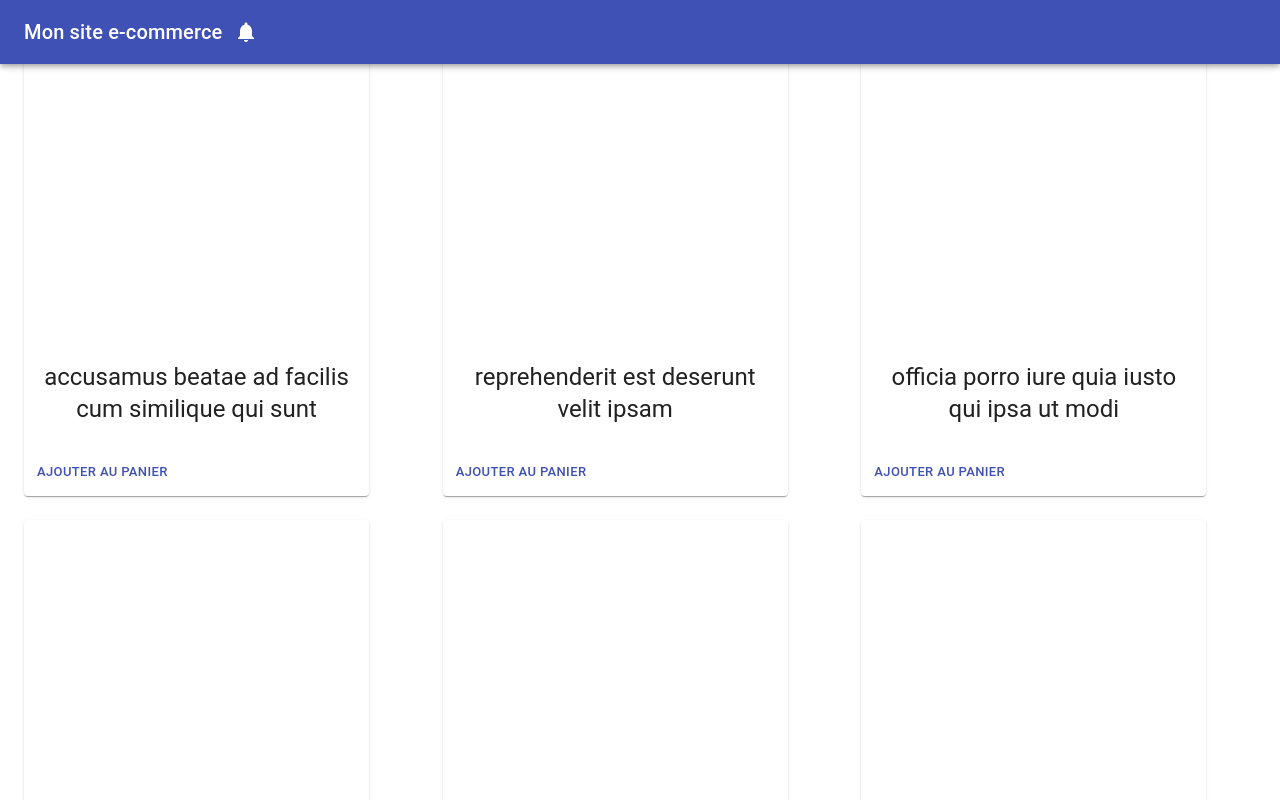
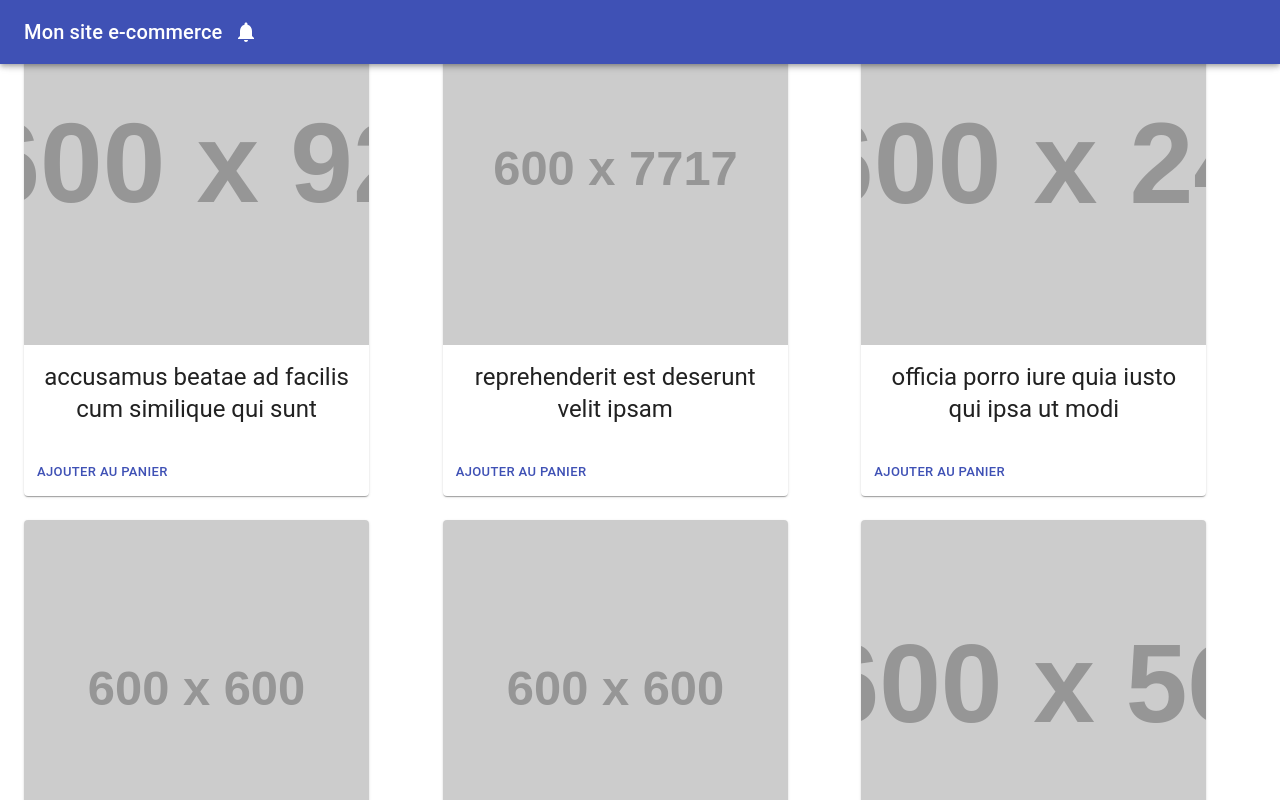
Before and after one commit to LucySo/ecomaiia, a React (Create React App) app: page / in a window 1280 px wide. Shown: the top 800 px of the page. Built offline with nearby package versions, Linux system fonts and the light colour scheme; data requests are answered from the project's data file.

Commit message:
1 product in cart

```diff
--- a/src/features/product/Product.js
+++ b/src/features/product/Product.js
@@ -8,8 +8,8 @@ import CardContent from '@material-ui/core/CardContent';
 import CardMedia from '@material-ui/core/CardMedia';
 import Button from '@material-ui/core/Button';
 import Typography from '@material-ui/core/Typography';
-import { useDispatch } from 'react-redux';
-import { addToCart } from "../cart/cartSlice"
+import { useDispatch, useSelector } from 'react-redux';
+import { addToCart, selectProducts } from "../cart/cartSlice"
 
 const useStyles = makeStyles({
   root: {
@@ -22,8 +22,10 @@ const useStyles = makeStyles({
 
 export const Product = (props) => {
   const { product } = props
-  const { title, image } = product; //identique à const title = props.title
+  const { title, url, id } = product; //identique à const title = props.title
   const classes = useStyles();
+  const productsInCart = useSelector(selectProducts)
+  const productAlreadyInCart = (productsInCart.map(p=>p.id).includes(id))
 
   const dispatch = useDispatch()
 
@@ -37,7 +39,7 @@ export const Product = (props) => {
       <CardActionArea>
         <CardMedia
           className={classes.media}
-          image={image}
+          image={url}
           title={title}
         />
         <CardContent>
@@ -47,8 +49,8 @@ export const Product = (props) => {
         </CardContent>
       </CardActionArea>
       <CardActions>
-        <Button size="small" color="primary" onClick={handleAddToCart}>
-          Ajouter au panier
+        <Button size="small" color="primary" onClick={handleAddToCart} disabled={productAlreadyInCart}>
+          {productAlreadyInCart ? "Déjà dans le panier !" : "Ajouter au panier"}
         </Button>
       </CardActions>
     </Card>
```
